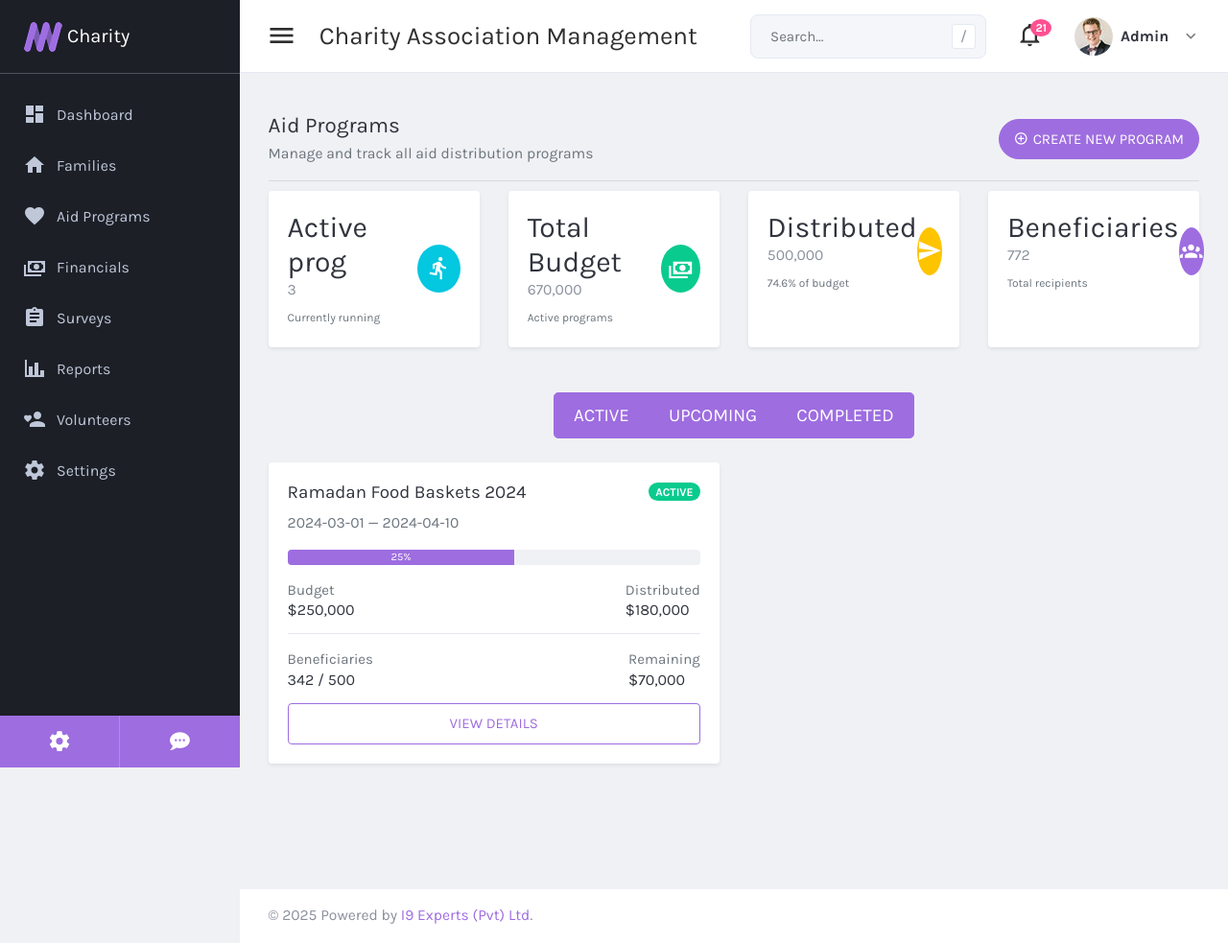
After one commit to i9experts/relowork, a Laravel app: page /aid-program in a window 1280 px wide. The commit adds this page. Shown: the whole page at 96% size. Run offline with Laravel 12, Linux system fonts and the light colour scheme; some libraries are stand-ins or nearby versions.

Commit message:
working on aid program module list page
working on aid program module list page

```diff
--- /dev/null
+++ b/app/Http/Controllers/AidProgramController.php
@@ -0,0 +1,65 @@
+<?php
+
+namespace App\Http\Controllers;
+
+use App\Models\AidProgram;
+use Illuminate\Http\Request;
+
+class AidProgramController extends Controller
+{
+    /**
+     * Display a listing of the resource.
+     */
+    public function index()
+    {
+        return view('aid-program.aid-program-list');
+    }
+
+    /**
+     * Show the form for creating a new resource.
+     */
+    public function create()
+    {
+        //
+    }
+
+    /**
+     * Store a newly created resource in storage.
+     */
+    public function store(Request $request)
+    {
+        //
+    }
+
+    /**
+     * Display the specified resource.
+     */
+    public function show(AidProgram $aidProgram)
+    {
+        //
+    }
+
+    /**
+     * Show the form for editing the specified resource.
+     */
+    public function edit(AidProgram $aidProgram)
+    {
+        //
+    }
+
+    /**
+     * Update the specified resource in storage.
+     */
+    public function update(Request $request, AidProgram $aidProgram)
+    {
+        //
+    }
+
+    /**
+     * Remove the specified resource from storage.
+     */
+    public function destroy(AidProgram $aidProgram)
+    {
+        //
+    }
+}
--- /dev/null
+++ b/resources/views/aid-program/aid-program-list.blade.php
@@ -0,0 +1,178 @@
+@extends('layouts.app')
+
+@section('title', 'Aid Program List')
+
+@push('page-styles')
+<style>
+  /* Make all cards in the same row equal height */
+  .row > [class*='col-'] {
+    display: flex;
+  }
+  .card {
+    flex: 1 1 auto;
+  }
+  /* Subtitle style */
+  .card-header p.small {
+    font-size: 0.85rem;
+    color: #6c757d;
+    margin-top: 4px;
+  }
+</style>
+@endpush
+
+@section('content')
+<div class="wrapper">
+  <div class="content-wrapper">
+
+    <!-- Dashboard Header -->
+    <div class="d-flex justify-content-between align-items-center mb-1">
+        <div>
+            <h4 class="fw-bold text-dark mb-1">Aid Programs</h4>
+            <p class="text-muted fs-5">Manage and track all aid distribution programs</p>
+        </div>
+
+        <div>
+            <button type="button" class="btn btn-pill btn-primary rounded-pill px-3 d-flex align-items-center shadow-sm">
+                <i class="mdi mdi-plus-circle-outline mr-1"></i> Create New Program
+            </button>
+        </div>
+    </div>
+
+    <hr class="mt-2 mb-2">
+
+    <!-- Top Statistics -->
+    <div class="row">
+        <!-- First box -->
+        <div class="col-xl-3 col-md-6 mb-3">
+            <div class="card card-default shadow-sm border-0 rounded-4">
+                <div class="d-flex justify-content-between align-items-center p-4">
+                    <div class="text-left">
+                        <span class="h2 d-block mb-0">Active prog</span>
+                        <p class="mb-1">3</p>
+                        <small class="text-muted">Currently running</small>
+                    </div>
+                    <div class="icon-md bg-info rounded-circle d-flex align-items-center justify-content-center" style="width:50px; height:50px;">
+                        <i class="mdi mdi-run text-white" style="font-size:26px;"></i> <!-- Active Program -->
+                    </div>
+                </div>
+            </div>
+        </div>
+
+        <!-- Second box -->
+        <div class="col-xl-3 col-md-6 mb-3">
+            <div class="card card-default shadow-sm border-0 rounded-4">
+                <div class="d-flex justify-content-between align-items-center p-4">
+                    <div class="text-left">
+                        <span class="h2 d-block mb-0">Total Budget</span>
+                        <p class="mb-1">670,000</p>
+                        <small class="text-muted">Active programs</small>
+                    </div>
+                    <div class="icon-md bg-success rounded-circle d-flex align-items-center justify-content-center" style="width:50px; height:50px;">
+                        <i class="mdi mdi-cash-multiple text-white" style="font-size:26px;"></i> <!-- Total Budget -->
+                    </div>
+                </div>
+            </div>
+        </div>
+
+        <!-- Third box -->
+        <div class="col-xl-3 col-md-6 mb-3">
+            <div class="card card-default shadow-sm border-0 rounded-4">
+                <div class="d-flex justify-content-between align-items-center p-4">
+                    <div class="text-left">
+                        <span class="h2 d-block mb-0">Distributed</span>
+                        <p class="mb-1">500,000</p>
+                        <small class="text-muted">74.6% of budget</small>
+                    </div>
+                    <div class="icon-md bg-warning rounded-circle d-flex align-items-center justify-content-center" style="width:50px; height:50px;">
+                        <i class="mdi mdi-send text-white" style="font-size:26px;"></i> <!-- Distributed -->
+                    </div>
+                </div>
+            </div>
+        </div>
+
+        <!-- Fourth box -->
+        <div class="col-xl-3 col-md-6 mb-3">
+            <div class="card card-default shadow-sm border-0 rounded-4">
+                <div class="d-flex justify-content-between align-items-center p-4">
+                    <div class="text-left">
+                        <span class="h2 d-block mb-0">Beneficiaries</span>
+                        <p class="mb-1">772</p>
+                        <small class="text-muted">Total recipients</small>
+                    </div>
+                    <div class="icon-md bg-primary rounded-circle d-flex align-items-center justify-content-center" style="width:50px; height:50px;">
+                        <i class="mdi mdi-account-group text-white" style="font-size:26px;"></i> <!-- Beneficiaries -->
+                    </div>
+                </div>
+            </div>
+        </div>
+    </div>
+
+    <!-- Bottom Buttons (Optional) -->
+    <div class="row mt-0 mb-5">
+        <div class="col text-center">
+            <div class="btn-group" role="group" aria-label="Basic example">
+            <button type="button" class="btn btn-primary btn-lg px-4 fw-semibold">Active</button>
+            <button type="button" class="btn btn-primary btn-lg px-4 fw-semibold">Upcoming</button>
+            <button type="button" class="btn btn-primary btn-lg px-4 fw-semibold">Completed</button>
+            </div>
+        </div>
+    </div>
+
+    <div class="row mb-5">
+        <!-- Frist box -->
+        <div class="col-lg-6 col-xl-6">
+            <div class="card shadow-sm border-0 rounded-4">
+                <div class="card-body p-4">
+
+                <!-- Title + Status -->
+                <div class="d-flex justify-content-between align-items-center mb-2">
+                    <h5 class="fw-bold mb-0 text-dark">Ramadan Food Baskets 2024</h5>
+                    <span class="badge badge-pill badge-success">Active</span>
+                </div>
+
+                <!-- Date Range -->
+                <p class="text-muted mb-3 fw-semibold">2024-03-01 — 2024-04-10</p>
+
+                <div class="progress mb-3">
+                    <div class="progress-bar" role="progressbar" style="width: 55%" aria-valuenow="25" aria-valuemin="0"
+                    aria-valuemax="100">25%</div>
+                </div>
+
+                <!-- Budget and Distributed -->
+                <div class="d-flex justify-content-between mb-3">
+                    <div>
+                    <span class="text-muted d-block">Budget</span>
+                    <h6 class="mb-0 text-dark fw-bold">$250,000</h6>
+                    </div>
+                    <div class="text-end">
+                    <span class="text-muted d-block">Distributed</span>
+                    <h6 class="mb-0 text-dark fw-bold">$180,000</h6>
+                    </div>
+                </div>
+
+                <!-- Beneficiaries and Remaining -->
+                <div class="d-flex justify-content-between border-top pt-3">
+                    <div>
+                    <span class="text-muted d-block">Beneficiaries</span>
+                    <h6 class="mb-0 text-dark fw-bold">342 / 500</h6>
+                    </div>
+                    <div class="text-end">
+                    <span class="text-muted d-block">Remaining</span>
+                    <h6 class="mb-0 text-dark fw-bold">$70,000</h6>
+                    </div>
+                </div>
+
+                <button type="button" class="btn btn-outline-primary w-100 mt-3">View Details</button>
+
+                </div>
+            </div>
+        </div>
+
+    </div>
+
+  </div>
+</div>
+@endsection
+
+@push('page-scripts')
+@endpush
--- a/resources/views/dashboard/dashboard.blade.php
+++ b/resources/views/dashboard/dashboard.blade.php
@@ -146,7 +146,7 @@
                 <p class="mb-1 text-muted small">Al-Ahmad Family</p>
                 <span class="text-secondary small">5 min ago</span>
               </div>
-              <span class="badge badge-warning">Pending</span>
+              <span class="badge badge-pill badge-warning">Pending</span>
             </div>
 
             <div class="d-flex justify-content-between align-items-center border-bottom pb-3 mb-3">
@@ -155,7 +155,7 @@
                 <p class="mb-1 text-muted small">Al-Hassan Family</p>
                 <span class="text-secondary small">15 min ago</span>
               </div>
-              <span class="badge badge-success">Approved</span>
+              <span class="badge badge-pill badge-success">Approved</span>
             </div>
           </div>
         </div>
--- a/resources/views/layouts/left-sidebar.blade.php
+++ b/resources/views/layouts/left-sidebar.blade.php
@@ -29,7 +29,7 @@
         </li>
 
         <li>
-          <a class="sidenav-item-link" href="#">
+          <a class="sidenav-item-link" href="{{ route('cms.aid-program.index') }}">
             <i class="mdi mdi-heart"></i>
             <span class="nav-text">Aid Programs</span>
           </a>
--- a/routes/web.php
+++ b/routes/web.php
@@ -3,6 +3,7 @@
 use Illuminate\Support\Facades\Route;
 use App\Http\Controllers\FamilyController;
 use App\Http\Controllers\DashboardController;
+use App\Http\Controllers\AidProgramController;
 
 // Route::get('/', function () {
 //     return view('welcome');
@@ -31,3 +32,13 @@ Route::resource('family', FamilyController::class)->names([
     'update' => 'cms.family.update',
     'destroy' => 'cms.family.destroy',
 ]);
+
+Route::resource('aid-program', AidProgramController::class)->names([
+    'index' => 'cms.aid-program.index',
+    'create' => 'cms.aid-program.create',
+    'store' => 'cms.aid-program.store',
+    'show' => 'cms.aid-program.show',
+    'edit' => 'cms.aid-program.edit',
+    'update' => 'cms.aid-program.update',
+    'destroy' => 'cms.aid-program.destroy',
+]);
```
Also changed, not shown: app/Models/AidProgram.php (added, +10 -0 lines), database/migrations/2025_10_21_124733_create_aid_programs_table.php (added).
